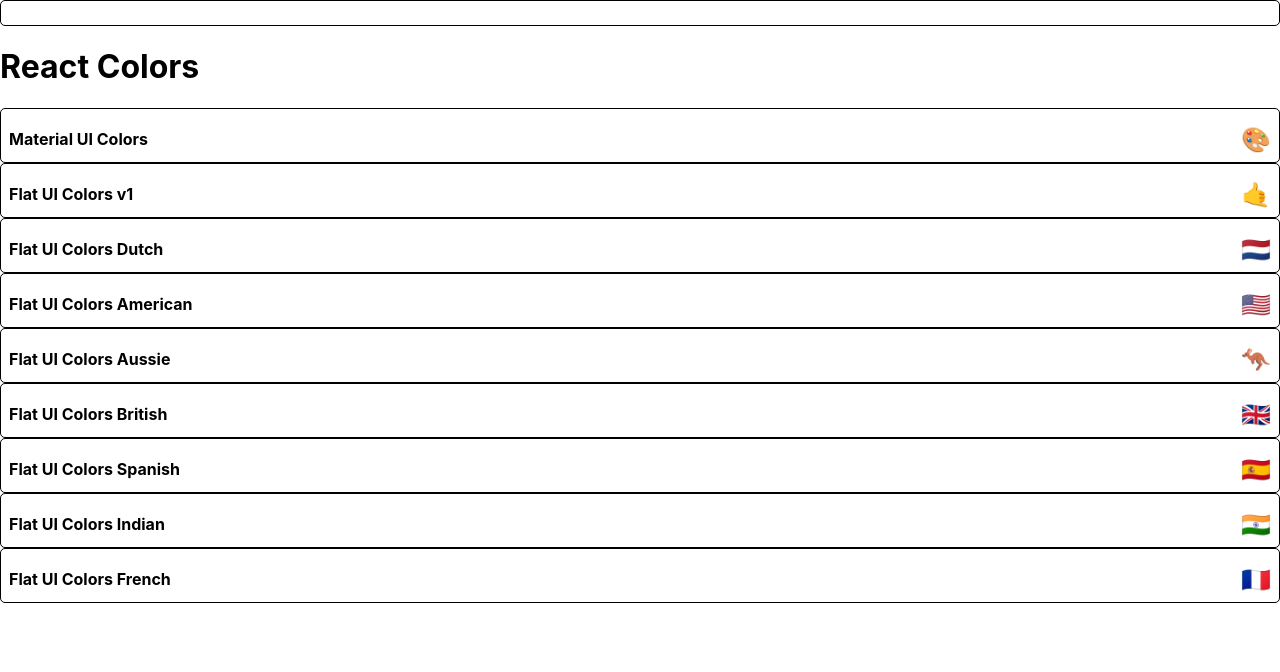
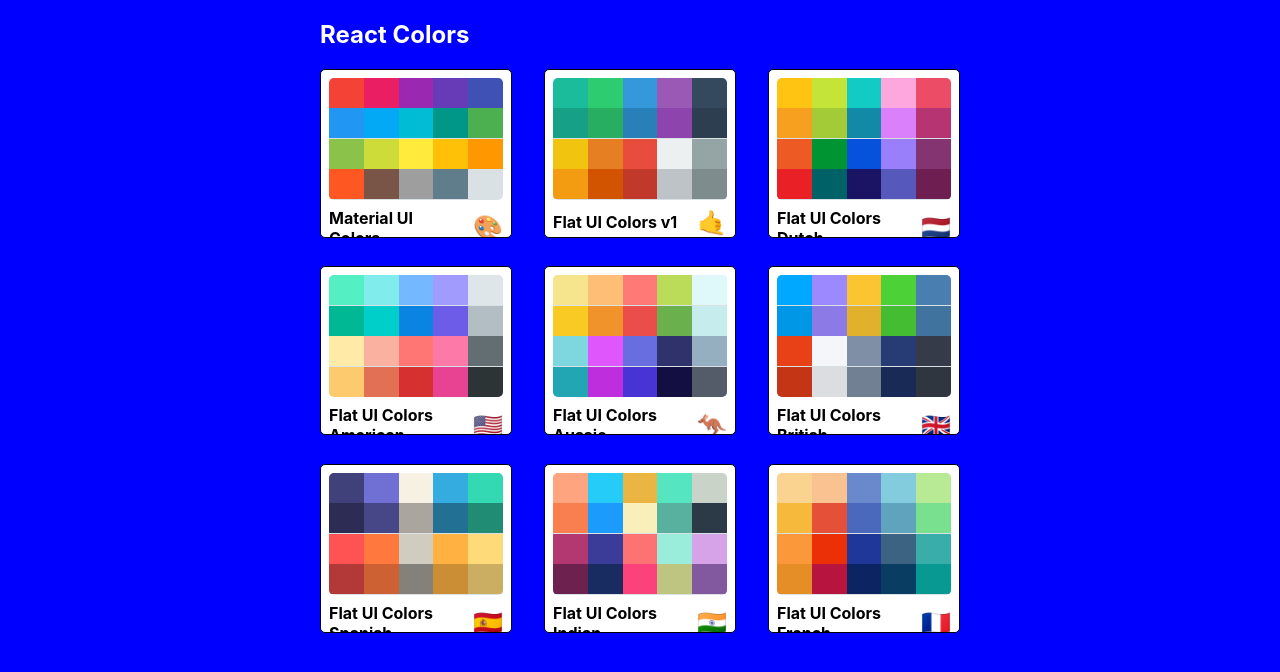
Before and after one commit to rojinabraham/color-palette-app, a React (Create React App) app: page / in a window 1280 px wide. Shown: the top 672 px of the page. Built offline with nearby package versions, Linux system fonts and the light colour scheme.

Commit message:
added links and styles

```diff
--- a/package.json
+++ b/package.json
@@ -10,6 +10,7 @@
     "@testing-library/react": "^9.5.0",
     "@testing-library/user-event": "^7.2.1",
     "chroma-js": "^2.1.0",
+    "gh-pages": "^3.1.0",
     "rc-slider": "^9.3.1",
     "react": "^16.13.1",
     "react-copy-to-clipboard": "^5.0.2",
@@ -17,13 +18,13 @@
     "react-router-dom": "^5.2.0",
     "react-scripts": "3.4.3"
   },
-  "homepage": "https://rojinabrham.github.io/color-palette-app",
+  "homepage": "https://rojinabraham.github.io/color-palette-app/",
   "scripts": {
     "start": "react-scripts start",
     "build": "react-scripts build",
     "test": "react-scripts test",
     "eject": "react-scripts eject",
-    "predeploy": "npm rum build",
+    "predeploy": "npm run build",
     "deploy": "gh-pages -d build"
   },
   "eslintConfig": {
--- a/src/App.js
+++ b/src/App.js
@@ -19,7 +19,9 @@
           <Route
             exact
             path="/"
-            render={() => <PaletteList palettes={seedColors}></PaletteList>}
+            render={(routeProps) => (
+              <PaletteList {...routeProps} palettes={seedColors}></PaletteList>
+            )}
           ></Route>
           <Route
             exact
--- a/src/MiniPalette.js
+++ b/src/MiniPalette.js
@@ -13,7 +13,11 @@
     },
   },
   colors: {
-    backgroundColor: "grey",
+    backgroundColor: "#dae1e4",
+    heigth: "150px",
+    width: "100%",
+    borderRadius: "5px",
+    overflow: "hidden",
   },
   title: {
     display: "flex",
@@ -29,13 +33,30 @@
     marginLeft: "0.5rem",
     fontSize: "1.5rem",
   },
+  miniColor: {
+    height: "30px",
+    width: "20%",
+    display: "inline-block",
+    margin: "0 auto",
+    position: "relative",
+    marginBottom: "-3.5px",
+  },
 };
 function MiniPalette(props) {
-  const { classes, paletteName, emoji } = props;
-  console.log(paletteName);
+  const { classes, paletteName, emoji, colors } = props;
+  const miniColorBoxes = colors.map((color) => (
+    <div
+      className={classes.miniColor}
+      key={color.name}
+      style={{ background: color.color }}
+    >
+      {console.log(color.color)}
+    </div>
+  ));
+
   return (
-    <div className={classes.root}>
-      <div className={classes.colors}> </div>
+    <div className={classes.root} onClick={props.handleClick}>
+      <div className={classes.colors}>{miniColorBoxes} </div>
       <h5 className={classes.title}>
         {paletteName} <span className={classes.emoji}>{emoji}</span>
       </h5>
--- a/src/PaletteList.js
+++ b/src/PaletteList.js
@@ -1,21 +1,63 @@
 import React, { Component } from "react";
-import { Link } from "react-router-dom";
+// import { Link } from "react-router-dom";
 import MiniPalette from "./MiniPalette";
+import { withStyles } from "@material-ui/styles";
+
+const styles = {
+  root: {
+    backgroundColor: "blue",
+    height: "100vh",
+    display: "flex",
+    alignItems: "flex-start",
+    justifyContent: "center",
+  },
+  container: {
+    width: "50%",
+    display: "flex",
+    alignItems: "flex-start",
+    flexDirection: "column",
+    flexWrap: "wrap",
+  },
+  nav: {
+    display: "flex",
+    width: "100%",
+    justifyContent: "space-between",
+    color: "white",
+  },
+  palettes: {
+    boxSizing: "border-box",
+    width: "100%",
+    display: "grid",
+    gridTemplateColumns: "repeat(3,30%)",
+    gridGap: "5%",
+  },
+};
 class PaletteList extends Component {
+  goToPalette(id) {
+    this.props.history.push(`/palette/${id}`);
+  }
   render() {
-    const { palettes } = this.props;
+    const { palettes, classes } = this.props;
+    ///console.log(palettes);
     return (
-      <div>
-        <MiniPalette></MiniPalette>
-        <h1>React Colors</h1>
-        {palettes.map((palette) => (
-          <MiniPalette {...palette}>
-            {/* <Link to={`/palette/${palette.id}`}>{palette.paletteName}</Link> */}
-          </MiniPalette>
-        ))}
+      <div className={classes.root}>
+        <div className={classes.container}>
+          <nav className={classes.nav}>
+            <h1>React Colors</h1>
+          </nav>
+          <div className={classes.palettes}>
+            {palettes.map((palette) => (
+              <MiniPalette
+                {...palette}
+                handleClick={() => this.goToPalette(palette.id)}
+              ></MiniPalette>
+            ))}
+          </div>
+        </div>
       </div>
     );
   }
 }
+/* <Link to={`/palette/${palette.id}`}>{palette.paletteName}</Link> */
 
-export default PaletteList;
+export default withStyles(styles)(PaletteList);
```
Also changed, not shown: 1 other file (tests, documents, lock files or other folders).
